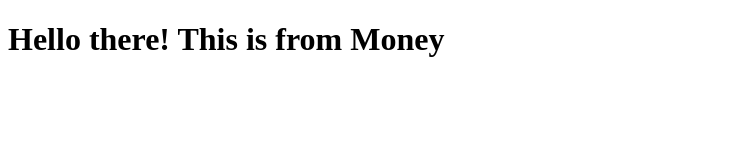
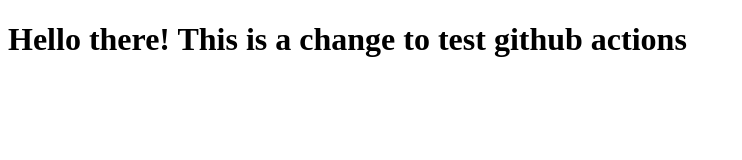
Before and after one commit to Sucodes/network-systems-assessment, a website: page app/public/index.html in a window 1280 px wide. Shown: the whole page, without its empty margins (0-742 px from the left). Drawn offline with Linux system fonts and the light colour scheme.

Commit message:
add github actions for CI/CD

```diff
--- a/app/public/index.html
+++ b/app/public/index.html
@@ -7,7 +7,7 @@
 </head>
 
 <body>
-    <h1>Hello there! This is from Money</h1>
+    <h1>Hello there! This is a change to test github actions</h1>
 </body>
 
 </html>
```
Also changed, not shown: .github/workflows/deploy.yml (added).
